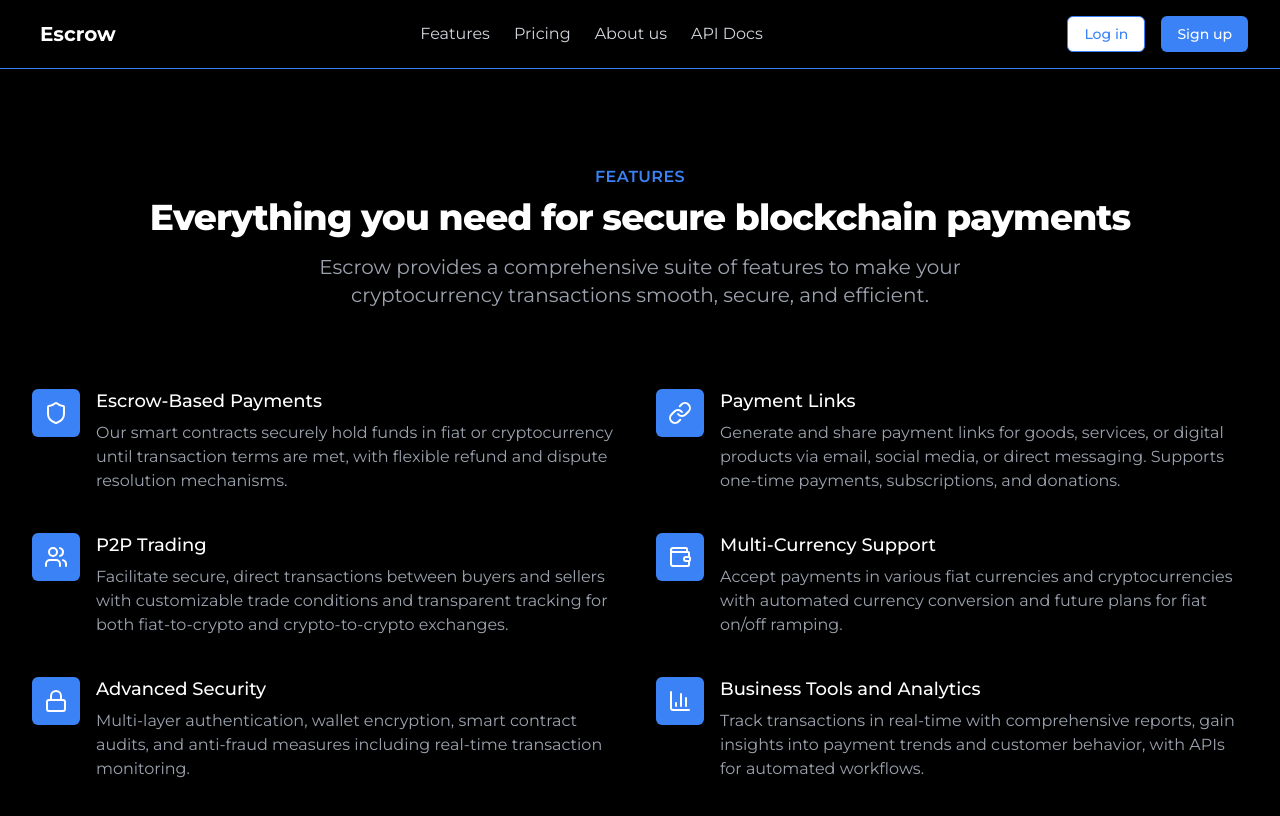
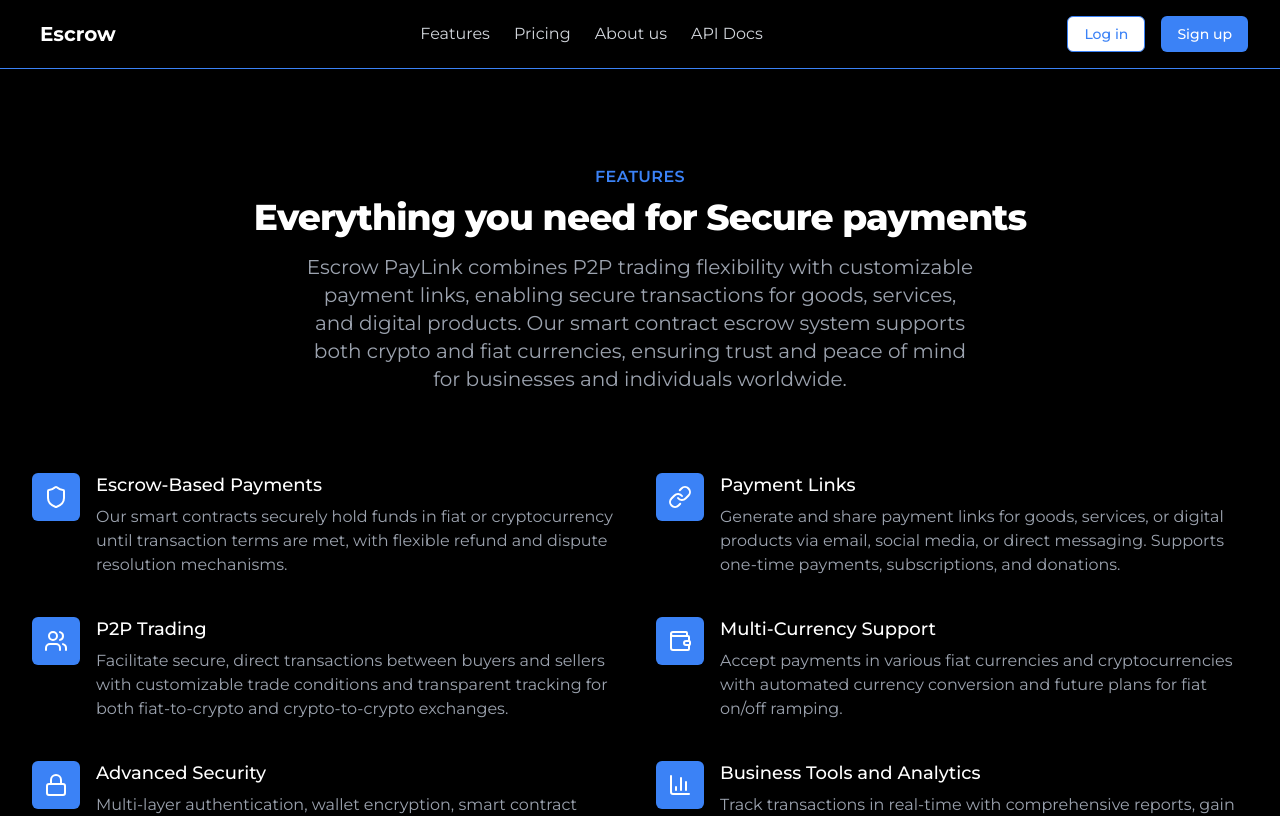
Before and after one commit to spiritmoney/escrowpay, a Next.js app: page /features in a window 1280 px wide. Shown: the top 816 px of the page. Built offline with nearby package versions, Linux system fonts and the light colour scheme.

Commit message:
new updates

```diff
--- a/app/features/page.tsx
+++ b/app/features/page.tsx
@@ -63,15 +63,17 @@ const FeaturesPage: React.FC = () => {
                 Features
               </h2>
               <p className="mt-2 text-3xl leading-8 font-extrabold tracking-tight text-white sm:text-4xl">
-                Everything you need for secure blockchain payments
+                Everything you need for Secure payments
               </p>
               <p className="mt-4 max-w-2xl text-xl text-gray-400 lg:mx-auto">
-                Escrow provides a comprehensive suite of features to make your
-                cryptocurrency transactions smooth, secure, and efficient.
+                Escrow PayLink combines P2P trading flexibility with customizable payment links,
+                enabling secure transactions for goods, services, and digital products. Our
+                smart contract escrow system supports both crypto and fiat currencies,
+                ensuring trust and peace of mind for businesses and individuals worldwide.
               </p>
             </div>
 
-            <div className="mt-20">
+            <div className="mt-20 mb-10">
               <dl className="space-y-10 md:space-y-0 md:grid md:grid-cols-2 md:gap-x-8 md:gap-y-10">
                 {features.map((feature, index) => (
                   <div key={feature.name} className="relative">
```
